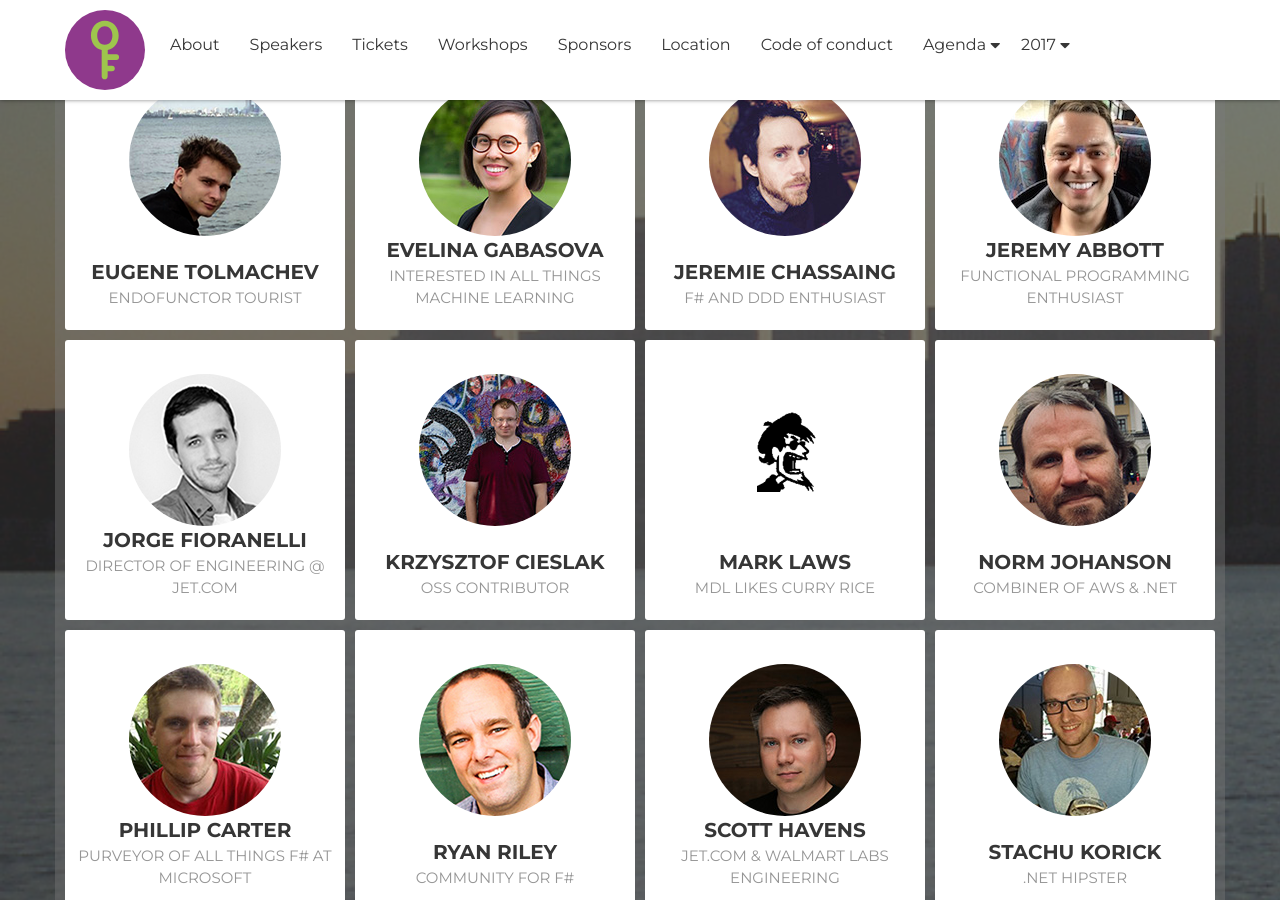
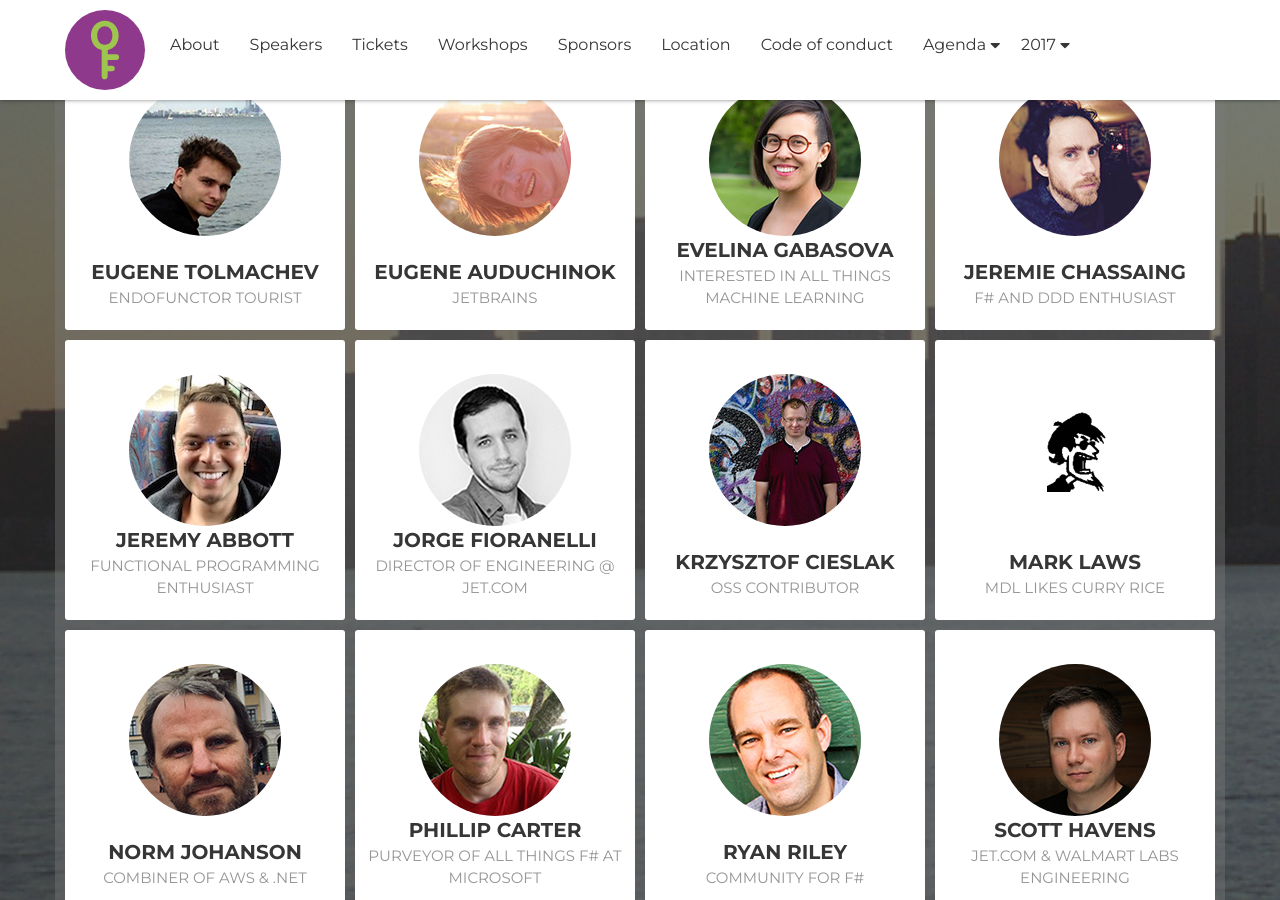
Before and after one commit to open-fsharp/open-fsharp.github.io, a Jekyll site: the page built from index.html, in a window 1280 px wide and 900 px high, scrolled down 2287 px. Built offline with Jekyll 4.4.1, drawn with Linux system fonts in a browser that asks for light colours; nearby versions of some CDN libraries; the list of posts is cut into pages by our own code; comment, search, counter and statistics services are not loaded.

Commit message:
add eugene auduchinok as speaker

```diff
--- a/index.html
+++ b/index.html
@@ -311,6 +311,28 @@
 								<ul class="social-media">
 									<li><a href="https://github.com/et1975"><i class="fab fa-github-alt"></i></a></li>
 									<li><a href="https://thoughtspam.wordpress.com"><i class="fas fa-rss"></i></a></li>
+								</ul>
+							</div>
+						</div><!-- /.speaker-item -->
+					</div><!-- /.row -->
+				</div><!-- /.col-sm-6 col-md-3 -->
+
+				<div class="col-sm-6 col-md-3">
+					<div class="row">
+						<div class="speaker-item">
+							<div class="speaker-thumb">
+								<a href="{{ site.baseurl }}speakers/eugene-auduchinok/"><img src="{{ site.baseurl }}public/assets/speakers/2018/eugene-auduchinok.jpg" alt="Eugene Auduchinok"></a>
+							</div><!-- /.speaker-thumb -->
+							<div class="speaker-content">
+								<div class="speaker-content-inner">
+									<a href="{{ site.baseurl }}speakers/eugene-auduchinok/" class="speaker-name">EUGENE AUDUCHINOK</a>
+									<p class="designation">JetBrains</p>
+								</div>
+							</div>
+							<div class="speaker-social">
+								<ul class="social-media">
+									<li><a href="https://twitter.com/auduchinok"><i class="fas fa-twitter"></i></a></li>
+									<li><a href="https://github.com/auduchinok"><i class="fab fa-github-alt"></i></a></li>
 								</ul>
 							</div>
 						</div><!-- /.speaker-item -->
```
Also changed, not shown: agenda/conference.md (+5 -4 lines), speakers/eugene-auduchinok.md (+4 -2 lines), public/assets/speakers/2018/eugene-auduchinok.jpg (added).
